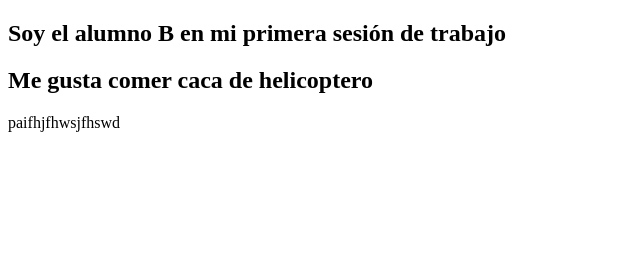
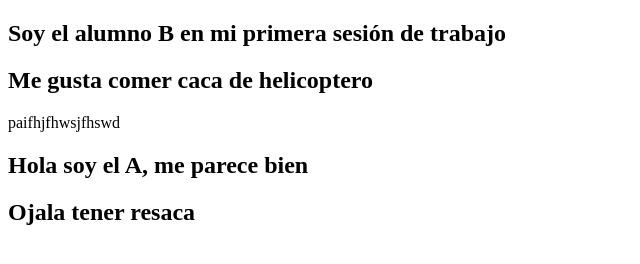
Before and after one commit to EAGInmaMS/CosasSistemas, a plain HTML site: page index.html in a window 1280 px wide. Shown: the whole page, without its empty margins (0-640 px from the left). Drawn offline with Linux system fonts and the light colour scheme.

Commit message:
commit resacoso

```diff
--- a/index.html
+++ b/index.html
@@ -9,5 +9,7 @@
 	<h2>Soy el alumno B en mi primera sesión de trabajo</h2>
 	<h2>Me gusta comer caca de helicoptero</h2>
 	<p>paifhjfhwsjfhswd</p>
+	<h2>Hola soy el A, me parece bien</h2>
+	<h2>Ojala tener resaca</h2>
 </body>
 </html>
```
